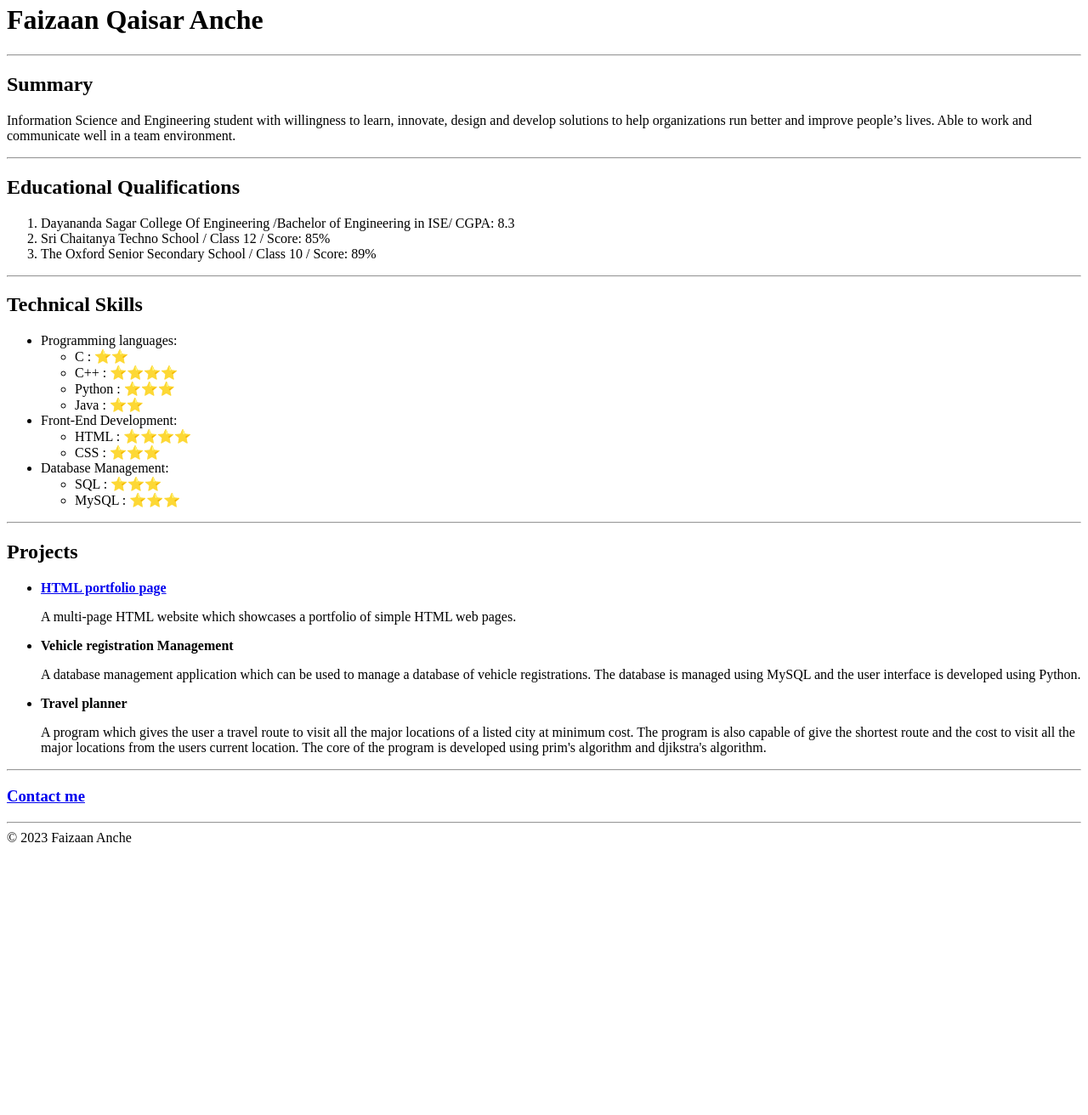
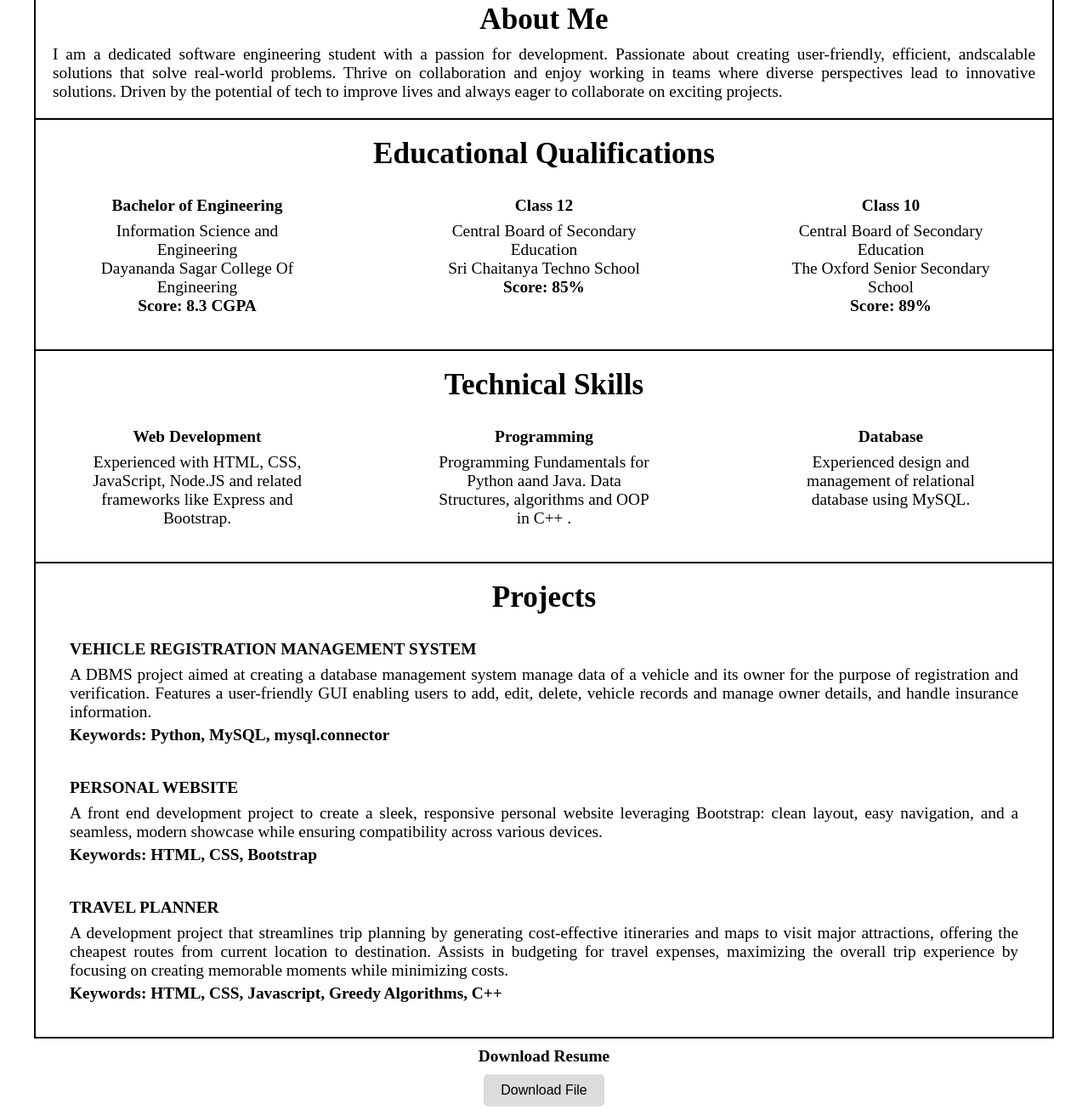
Before and after one commit to FaizaanAnche/Resume, a plain HTML site: page index.html in a window 1280 px wide. Shown: the part 228-1540 px from the top of the page at 85% size. Before the commit the page ends 1231 px from the top, so only its background shows below. Drawn offline with Linux system fonts and the light colour scheme.

Commit message:
Major Update

```diff
--- a/index.html
+++ b/index.html
@@ -3,88 +3,114 @@
 <head>
     <meta charset="UTF-8">
     <meta name="viewport" content="width=device-width, initial-scale=1.0">
+    <link rel="stylesheet" href="styles.css">
     <title>My Resume</title>
 </head>
 <body>
-    <img src="./assests/photo.jpeg" height="200"/>
-    <h1>Faizaan Qaisar Anche</h1>
+    <header>
+        <h1 class="Name">Faizaan Anche</h1>
+        <p>Software Developer</p>
+        <div class="details">
+            <p>faizaananche2002@gmail.com | +91 9380804806 | Bangalore, India</p>
+            <p><a href="https://www.linkedin.com/in/faizaan-anche/">LinkedIn</a> |  <a href="https://github.com/FaizaanAnche">GitHub</a> </p>
+        </div>
+    </header>
 
-    <hr>
+        <section class="Introduction">
+            <h2 class="section-header">About Me</h2>
+            <p>
+            I am a dedicated software engineering student with a passion for development.
+            Passionate about creating user-friendly, efficient, andscalable solutions
+            that solve real-world problems. Thrive on collaboration and enjoy working
+            in teams where diverse perspectives lead to innovative solutions. Driven
+            by the potential of tech to improve lives and always eager to collaborate
+            on exciting projects.
+            </p>
 
-    <h2>Summary</h2>
-    <p>
-        Information Science and Engineering student with willingness to learn,
-innovate, design and develop solutions to help organizations run better and
-improve people’s lives. Able to work and communicate well in a team
-environment.
-    </p>
 
-    <hr>
+        </section>
 
-    <h2>Educational Qualifications</h2>
-    <ol>
-        <li>Dayananda Sagar College Of Engineering /Bachelor of Engineering in ISE/ CGPA: 8.3</li>
-        <li>Sri Chaitanya Techno School / Class 12 / Score: 85%</li>
-        <li>The Oxford Senior Secondary School / Class 10 / Score: 89%</li>
-    </ol>
+        <section class="Education">
+            <h2 class="section-header">Educational Qualifications</h2>
 
-    <hr/>
+            <div class="section-container">
+                <div class="Education-location">
+                    <h3>Bachelor of Engineering</h3>
+                    <p>Information Science and Engineering</p>
+                    <p>Dayananda Sagar College Of Engineering</p>
+                    <p class="score">Score: 8.3 CGPA</p>
+                </div>
+                <div class="Education-location">
+                    <h3>Class 12</h3>
+                    <p>Central Board of Secondary Education</p>
+                    <p>Sri Chaitanya Techno School </p>
+                    <p class="score">Score: 85%</p>
+                </div>
+                <div class="Education-location">
+                    <h3>Class 10</h3>
+                    <p>Central Board of Secondary Education</p>
+                    <p>The Oxford Senior Secondary School</p>
+                    <p class="score">Score: 89%</p>
+                </div>
+            </div>
+        </section>
 
-    <h2>Technical Skills</h2>
-    <ul>
-        <li>Programming languages:
-            <ul>
-                <li>C : ⭐⭐</li>
-                <li>C++ : ⭐⭐⭐⭐</li>
-                <li>Python : ⭐⭐⭐</li>
-                <li>Java : ⭐⭐</li>
-            </ul>
-        </li>
-        <li>Front-End Development:
-            <ul>
-                <li>HTML : ⭐⭐⭐⭐</li>
-                <li>CSS : ⭐⭐⭐</li>
-            </ul>
-        </li>
+        <section class="Technical Skills">
+            <h2 class="section-header">Technical Skills</h2>
+            <div class="section-container">
+                <div class="skill">
+                    <h3>Web Development</h3>
+                    <p>Experienced with HTML, CSS, JavaScript, Node.JS
+                        and related frameworks like Express and Bootstrap.
+                    </p>
+                </div>
+                <div class="skill">
+                    <h3>Programming</h3>
+                    <p>Programming Fundamentals for Python aand Java. Data Structures, algorithms and OOP in C++ .</p>
+                </div>
+                <div class="skill">
+                    <h3>Database</h3>
+                    <p>Experienced design and management of relational database using MySQL.</p>
+                </div>
+            </div>
+        </section>
 
-        <li>Database Management:
-            <ul>
-                <li>SQL : ⭐⭐⭐</li>
-                <li>MySQL : ⭐⭐⭐</li>
-            </ul>
-        </li>
-    </ul>
+        <section class="projects">
+            <h2 class="section-header">Projects</h2>
+            <div class="project-section">
+                <div class="project-details">
+                    <h3>VEHICLE REGISTRATION MANAGEMENT SYSTEM</h3>
+                    <p>A DBMS project aimed at creating a database management system manage data of a vehicle and its
+                        owner for the purpose of registration and verification. Features a user-friendly GUI enabling users to add,
+                        edit, delete, vehicle records and manage owner details, and handle insurance information.
+                    </p>
+                    <p class="Keywords">Keywords: Python, MySQL, mysql.connector</p>
+                </div>
+                <div class="project-details">
+                    <h3>PERSONAL WEBSITE</h3>
+                    <p>A front end development project to create a sleek, responsive personal website leveraging Bootstrap:
+                        clean layout, easy navigation, and a seamless, modern showcase while ensuring compatibility across
+                        various devices.
+                    </p>
+                    <p class="Keywords">Keywords: HTML, CSS, Bootstrap</p>
+                </div>
+                <div class="project-details">
+                    <h3>TRAVEL PLANNER</h3>
+                    <p>A development project that streamlines trip planning by generating cost-effective itineraries and maps to
+                        visit major attractions, offering the cheapest routes from current location to destination. Assists in
+                        budgeting for travel expenses, maximizing the overall trip experience by focusing on creating
+                        memorable moments while minimizing costs.
+                    </p>
+                    <p class="Keywords">Keywords: HTML, CSS, Javascript, Greedy Algorithms, C++</p>
+                </div>
+            </div>
+        </section>
 
-    <hr/>
-
-    <h2>Projects</h2>
-    <ul>
-        <li>
-            <b><a href="https://faizaananche.github.io/HTML-portfolio/">HTML portfolio page</a></b>
-            <p>A multi-page HTML website which showcases a portfolio of simple HTML web pages.</p>
-        </li>
-        <li><b>Vehicle registration Management</b>
-            <p>
-                A database management application which can be used to manage a database of vehicle registrations.
-                The database is managed using MySQL and the user interface is developed using Python.
-            </p>
-        </li>
-        <li><b>Travel planner</b>
-            <p>
-                A program which gives the user a travel route to visit all the major locations of a listed city at minimum cost.
-                The program is also capable of give the shortest route and the cost to visit all the major locations from the users current location.
-                The core of the program is developed using prim's algorithm and djikstra's algorithm.
-            </p>
-        </li>
-    </ul>
-
-    <hr/>
-
-    <h3><a href="./contact.html">Contact me</a></h3>
-
-    <hr/>
-
-    <footer>© 2023 Faizaan Anche</footer>
-
+        <footer>
+            <h2>Download Resume</h2>
+            <a href="./assets/Resume-latest.pdf" download="Resume-latest.pdf">
+                <button>Download File</button>
+              </a>
+        </footer>
 </body>
 </html>
--- /dev/null
+++ b/styles.css
@@ -0,0 +1,138 @@
+*{
+    margin:0;
+    padding: 0;
+    box-sizing: border-box;
+    font-size: 1.1rem;
+}
+
+section{
+    padding: 20px;
+    max-width: 1200px;
+    margin: auto;
+    border: 2px solid black;
+    border-bottom: 0;
+}
+
+.section-header{
+    margin-bottom: 10px;
+    text-align: center;
+    font-size: 2rem;
+}
+
+.section-container{
+    display: flex;
+    justify-content: space-between;
+    padding: 20px;
+}
+
+/* header */
+
+header{
+   display: flex;
+   flex-direction: column;
+   justify-content: center;
+   align-items: center;
+   padding: 20px;
+   max-width: 1200px;
+   margin: auto;
+   margin-top: 20px;
+   border: 2px solid black;
+}
+
+.Name{
+    font-size: 4rem;
+    text-align: center;
+}
+
+.details{
+    text-align: center;
+}
+
+.details a{
+    text-decoration: none;
+}
+
+/* Intro */
+
+.Introduction{
+    border-top: 0;
+}
+
+.Introduction p{
+    text-align: justify;
+}
+
+
+/* Education */
+
+.Education h3{
+    margin-bottom: 8px;
+}
+
+.Education-location{
+    text-align: center;
+    width: 300px;
+    padding: 0 20px;
+}
+
+.score{
+    font-weight:bolder;
+}
+
+/* Technical Skills */
+
+.skill{
+    text-align: center;
+    width: 300px;
+    padding: 0 20px;
+}
+
+.skill h3{
+    margin-bottom: 8px;
+}
+
+/* Projects */
+
+.projects{
+    border-bottom:2px solid black ;
+}
+
+.project-section{
+    display: flex;
+    flex-direction: column;
+}
+
+.project-details{
+    padding: 20px;
+    text-align: justify;
+}
+
+.projects h3{
+    margin-bottom: 8px;
+}
+
+.Keywords{
+    margin-top: 5px;
+    font-weight: bold;
+}
+
+/* Footer */
+
+footer{
+    max-width: 1200px;
+    margin: auto;
+    text-align: center;
+}
+
+footer h2{
+    margin: 10px 0;
+}
+button {
+    padding: 10px 20px;
+    margin-bottom: 10px;
+    font-size: 16px;
+    background-color: gainsboro;
+    border: none;
+    border-radius: 5px;
+    cursor: pointer;
+  }
```
Also changed, not shown: contact.html (deleted, +0 -16 lines), assests/photo.jpeg (deleted), 1 other file.
